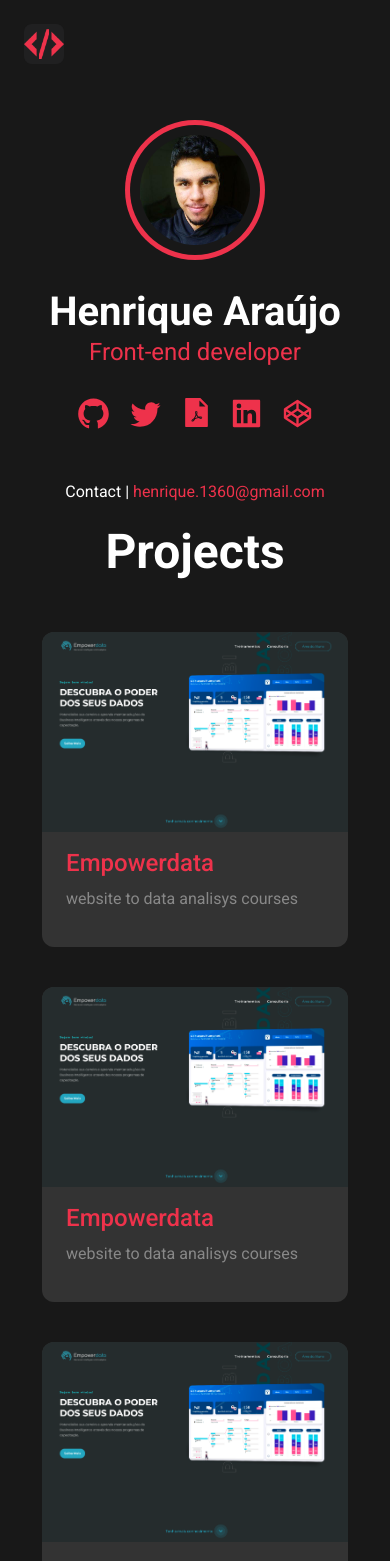
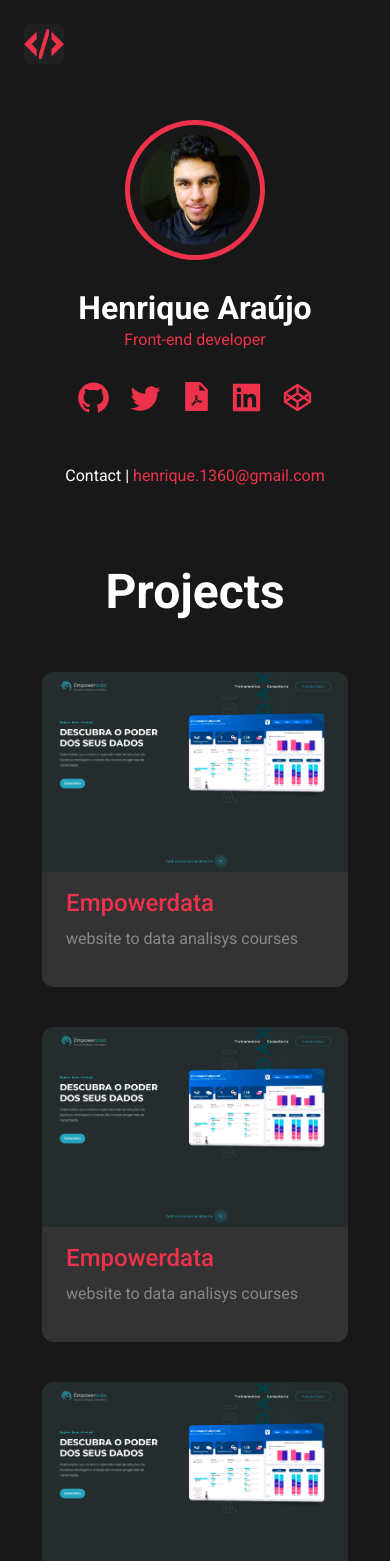
Before and after one commit to henrique770/henrique770.github.io, a React (Create React App) app: page / in a window 390 px wide. Shown: the top 1561 px of the page. Built offline with nearby package versions, Linux system fonts and the light colour scheme.

Commit message:
chore: adjust responsive

```diff
--- a/src/pages/Home/components/Projects/styled.js
+++ b/src/pages/Home/components/Projects/styled.js
@@ -1,8 +1,12 @@
 import styled from '@emotion/styled'
 import { css } from '@emotion/react'
 
-const containerStyles = () => css`
+const containerStyles = ({ theme }) => css`
   label: projects;
+
+  @media (max-width: ${theme.breaks.xl}) {
+    margin-top: ${theme.size[56]};
+  }
 `
 
 const cardStyles = ({ theme }) => css`
--- a/src/pages/Home/components/Sidebar/Sidebar.js
+++ b/src/pages/Home/components/Sidebar/Sidebar.js
@@ -1,5 +1,7 @@
 import React from 'react'
+
 import profile from '~/assets/profile.jpg'
+
 import {
   AiOutlineGithub,
   AiOutlineTwitter,
@@ -10,10 +12,17 @@ import {
 
 import { Space } from '~/components'
 
+import useBreakpoints from '~/hooks/useBreakpoints'
+
 import * as S from './styled'
 import * as U from '~/styles/utils'
 
-const Sidebar = () => (
+const Sidebar = () => {
+  const { width } = useBreakpoints()
+
+  const isMobile = width < 768
+
+  return (
     <S.Container>
       <Space size={32} align='center'>
         <S.ImageWrapper>
@@ -23,11 +32,16 @@ const Sidebar = () => (
         </S.ImageWrapper>
 
         <Space size={8} align='center'>
-        <U.Title size={40} weight={600} noMargin>
+          <U.Title size={isMobile ? 32 : 40} weight={600} noMargin>
             Henrique Araújo
           </U.Title>
 
-        <U.Text size={24} weight={400} color='primary' noMargin>
+          <U.Text
+            size={isMobile ? 16 : 24}
+            weight={400}
+            color='primary'
+            noMargin
+          >
             Front-end developer
           </U.Text>
         </Space>
@@ -43,15 +57,16 @@ const Sidebar = () => (
         </S.IconsWrapper>
 
         <Space row size={4}>
-        <U.Text size='mega' color='white' noMargin>
+          <U.Text size={16} color='white' noMargin>
             Contact |
           </U.Text>
-        <U.Text size='mega' color='primary' noMargin>
+          <U.Text size={16} color='primary' noMargin>
             henrique.1360@gmail.com
           </U.Text>
         </Space>
       </Space>
     </S.Container>
   )
+}
 
 export default Sidebar
--- /dev/null
+++ b/src/pages/Home/components/index.js
@@ -0,0 +1,2 @@
+export * from './Projects'
+export * from './Sidebar'
--- a/src/styles/utils.js
+++ b/src/styles/utils.js
@@ -4,7 +4,7 @@ import { css } from '@emotion/react'
 const containerStyles = ({ theme }) => css`
   label: container;
 
-  padding: ${theme.size[24]};
+  padding: ${theme.size[24]} ${theme.size[24]} 100px;
   margin-left: auto;
   margin-right: auto;
 
```
Also changed, not shown: src/pages/Home/Home.js (+4 -5 lines). Lines whose indentation alone changed are shown as unchanged.
